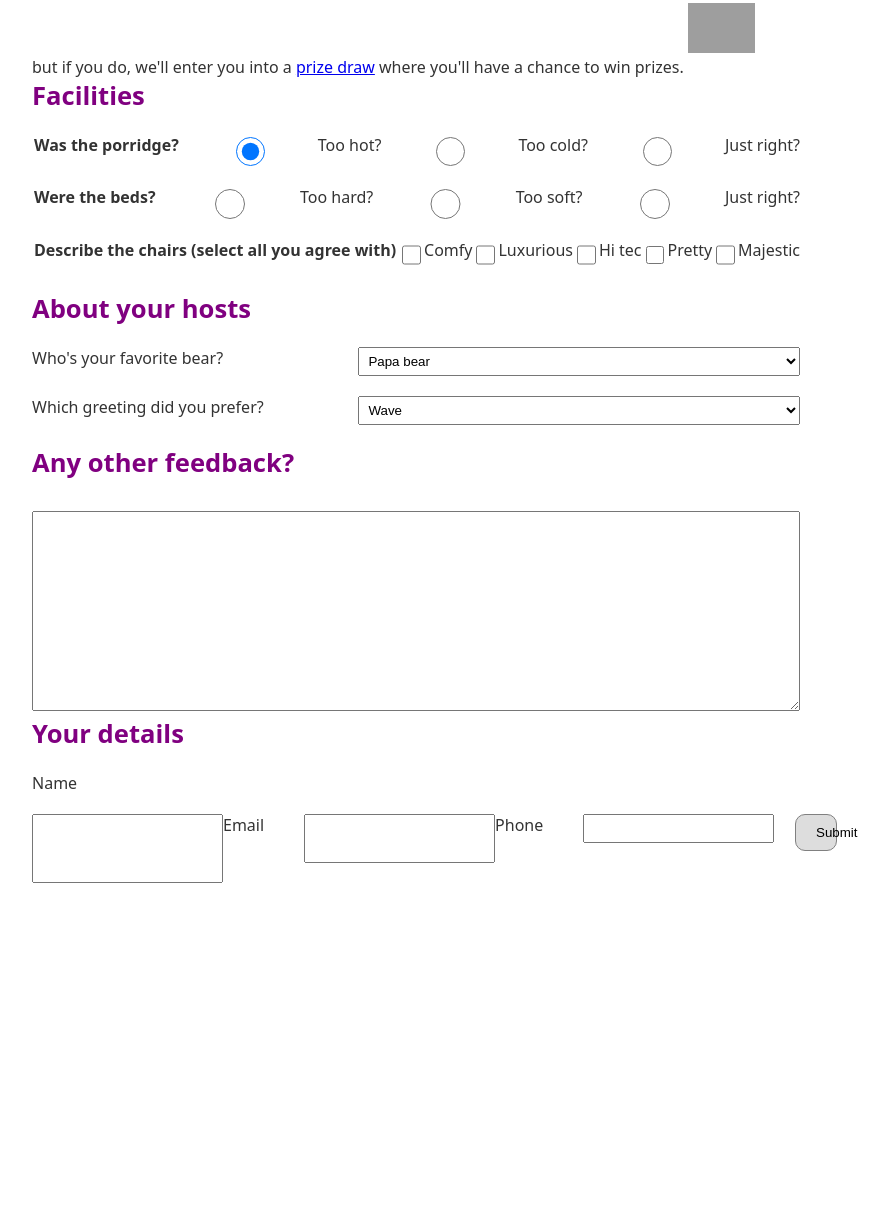
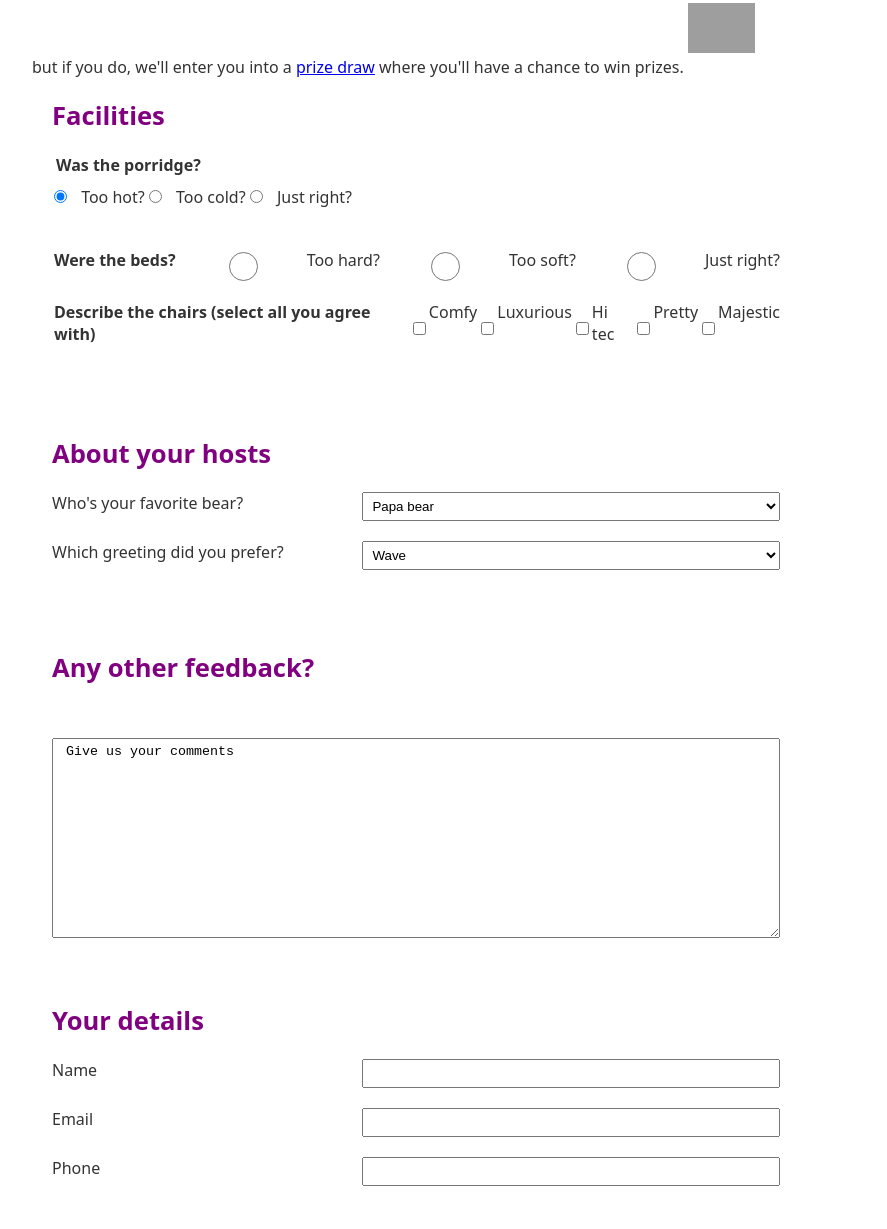
Before and after one commit to et13312/et13312.github.io, a plain HTML site: page assignment 4/part 5/index.html in a window 1280 px wide. Shown: the part 143-1372 px from the top of the page, without its empty margins (224-1111 px from the left). Before the commit the page ends 1062 px from the top, so only its background shows below. Drawn offline with Linux system fonts and the light colour scheme; grey boxes are pictures that could not be loaded; a script that the page names is missing.

Commit message:
Validation error corrections

```diff
--- a/assignment 4/part 5/index.html
+++ b/assignment 4/part 5/index.html
@@ -14,21 +14,26 @@ My attempt at MDNs "Structuring a feedback form". HTML template from website.. -
     <script defer src="index.js"></script>
   </head>
 
+   <body>
    <h1> We want your feedback! </h1>
-    <body>
     We're very excited that you visited the <a href="#">little house</a> in the woods,
     and we want to hear what you thought of it! Please fill in the below
     sections. You don't need to provide your name or contact details, but if you do, we'll enter you into a <a href="#">prize draw</a> where you'll have a chance to win prizes.
+<img src = "https://mdn.github.io/shared-assets/images/examples/learn/woodland-strip.jpg" alt = " ">
    </body>
 
-   <img src = "https://mdn.github.io/shared-assets/images/examples/learn/woodland-strip.jpg" alt = " ">
 
-    <div class="form-selection"></div>
+
+   <form>
+
+
+    <div class="form-section">
     <h2>Facilities</h2>
 
     <div class="separator">
+    <fieldset>
    <legend> Was the porridge? </legend>
-    <input type="radio" name="porridge"value="hot" checked> Too hot?
+    <input type="radio" name="porridge" value="hot" checked> Too hot?
     <input type="radio" name="porridge" value="cold"> Too cold?
     <input type="radio" name="porridge" value="right"> Just right?
     </div>
@@ -50,8 +55,10 @@ My attempt at MDNs "Structuring a feedback form". HTML template from website.. -
     </div>
 
      </div>
+    </fieldset>
 
-    <div class="form-selection">
+
+    <div class="form-section">
     <h2>About your hosts</h2>
 
       <div class="separator">
@@ -80,44 +87,41 @@ My attempt at MDNs "Structuring a feedback form". HTML template from website.. -
     </div>
 
 
-    <div class="form-selection">
+
+    <div class="form-section">
     <h2> Any other feedback? </h2>
-    <break>
-    <textarea id ="comments" name="comments" Give us your comments ></textarea>
+    <br>
+    <textarea id="comments" name="comments"> Give us your comments </textarea>
+
     </div>
 
 
-    <div class="form-selection">
+    <div class="form-section">
 
     <h2>Your details</h2>
 
     <div class="separator">
     <label for = "name">Name</label>
-    </div>
-
-     <div class="separator">
-    <input type = "name" id="name" name="name"
+    <input type = "nam3" id="name" name="name">
     </div>
 
     <div class="separator">
     <label for = "email">Email</label>
-    </div>
-
-    <div class="separator">
-    <input type = "email" id="email" name="email"
+    <input type = "mail" id="email" name="email">
     </div>
 
    <div class="separator">
-    <label for = "Phone">Phone</label>
-    <input type = "phone" id="phone" name="phone"
+    <label for = "phone">Phone</label>
+    <input type = "tel" id="phone" name="phone">
     </div>
 
     </div>
 
 
-    <div class="form-selection">
+    <div class="form-section">
     <button type = "submit">Submit</button>
     </div>
 
+  </form>
   </body>
 </html>
```
